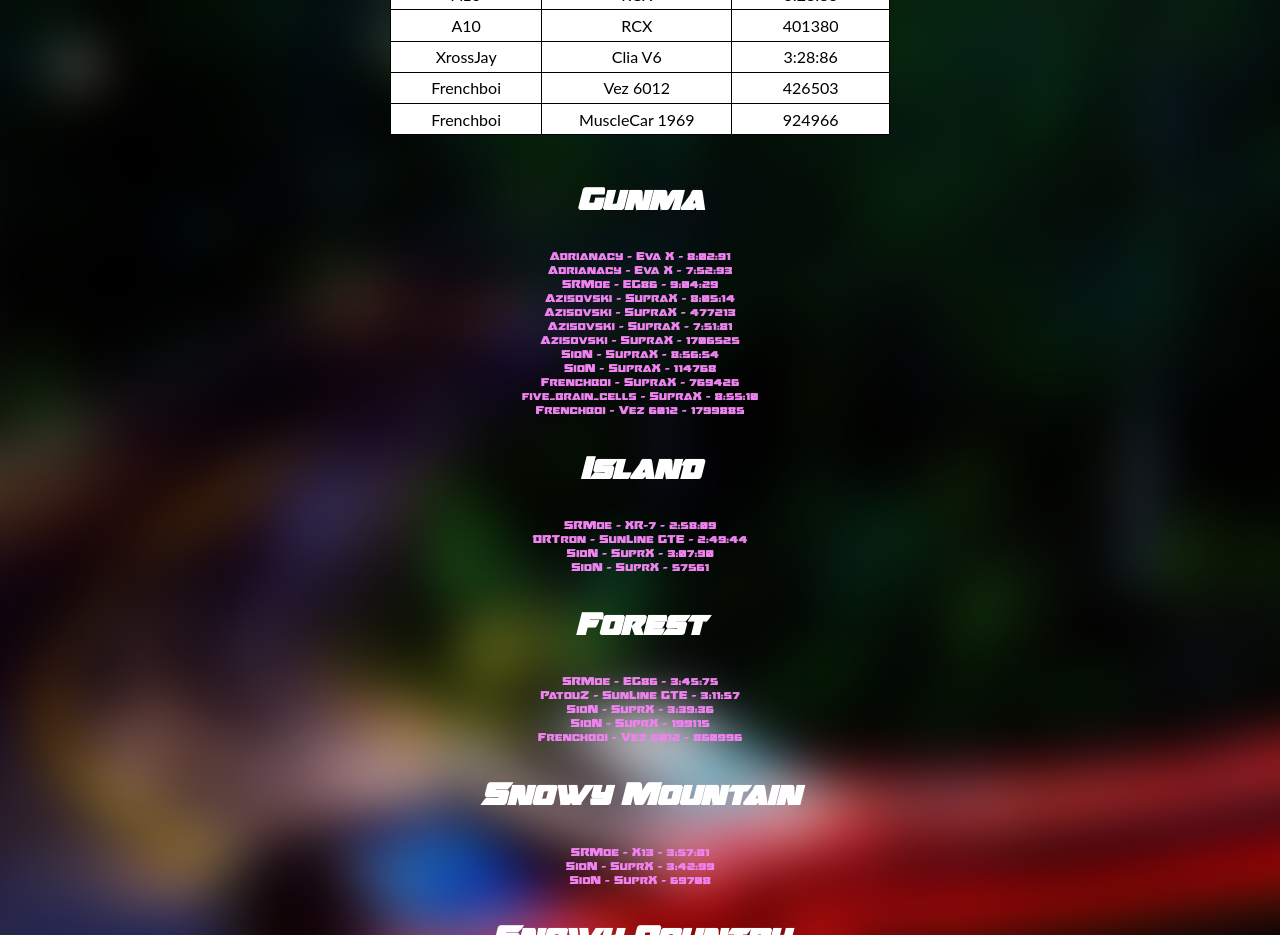
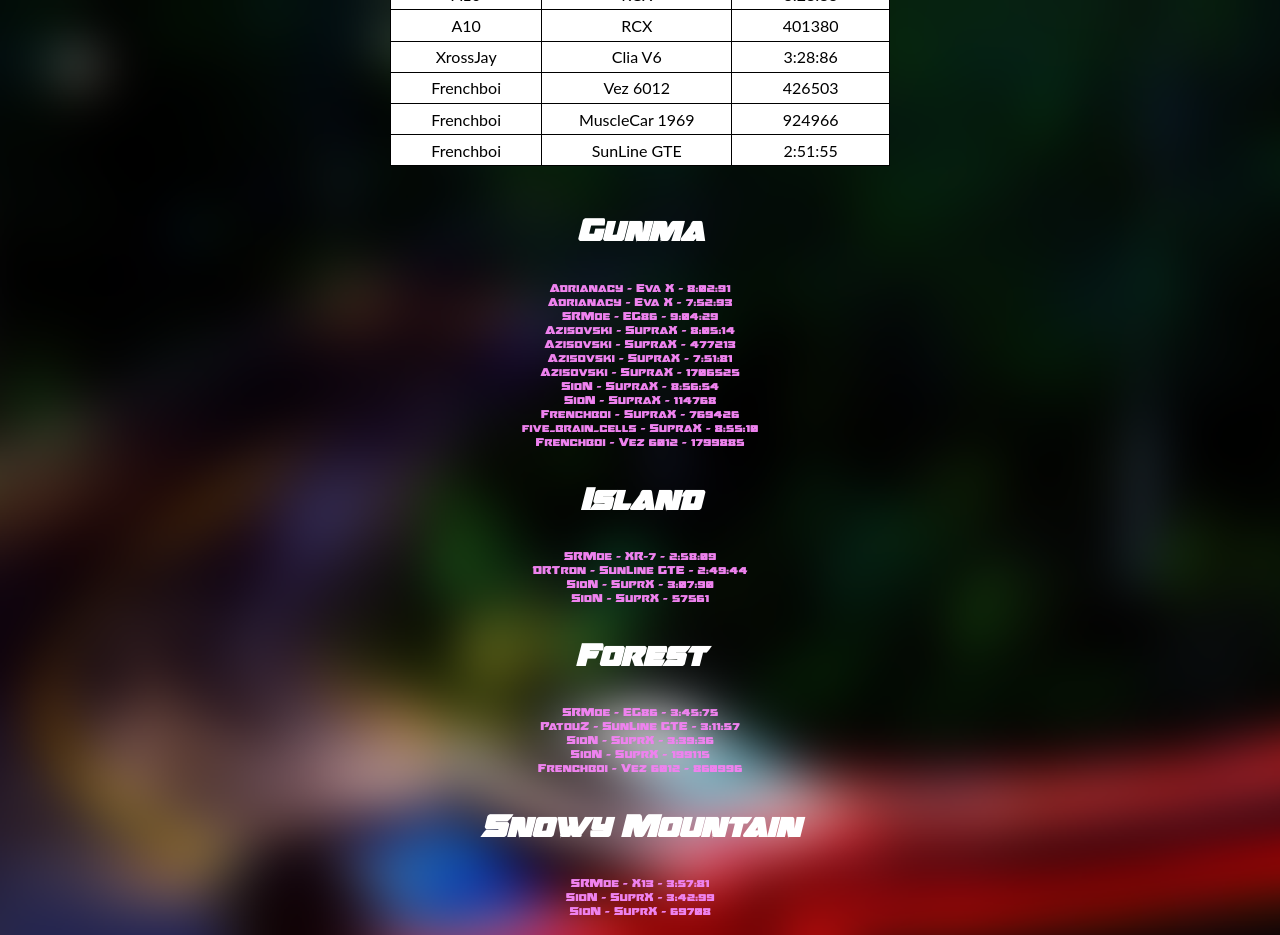
Before and after one commit to drift86speed/drift86speed.github.io, a plain HTML site: page archives.html in a window 1280 px wide. Shown: the part 1080-2015 px from the top of the page. Drawn offline with Linux system fonts and the light colour scheme.

Commit message:
Update archives.html

```diff
--- a/archives.html
+++ b/archives.html
@@ -256,6 +256,11 @@ body  {
     <td>MuscleCar 1969</td>
     <td>924966</td>
 </tr>
+<tr onclick="window.location='https://www.youtube.com/watch?v=poAvuak4Uj4';">
+    <td class="bold">Frenchboi</td>
+    <td>SunLine GTE</td>
+    <td>2:51:55</td>
+</tr>
 </tbody>
 </table>
 
```
